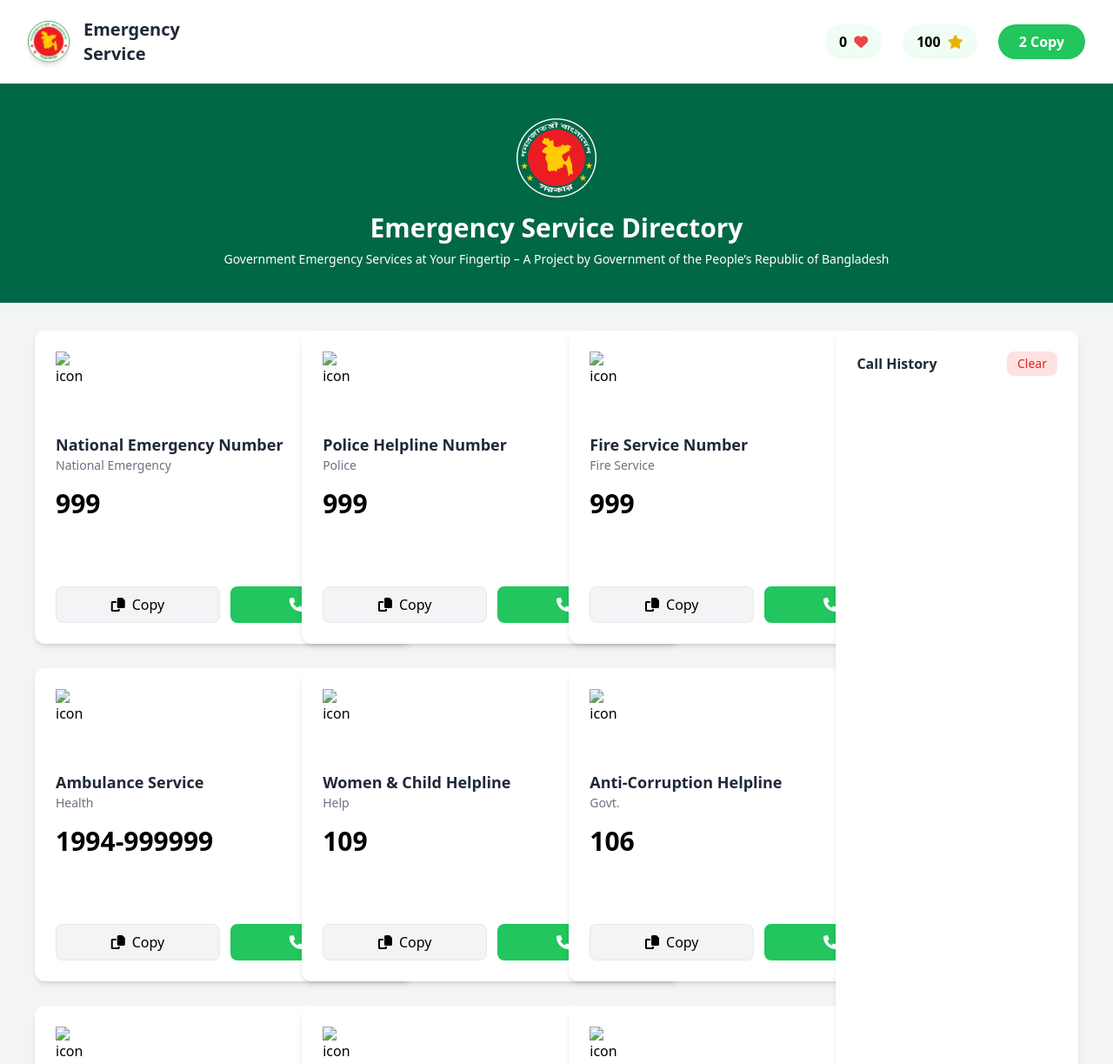
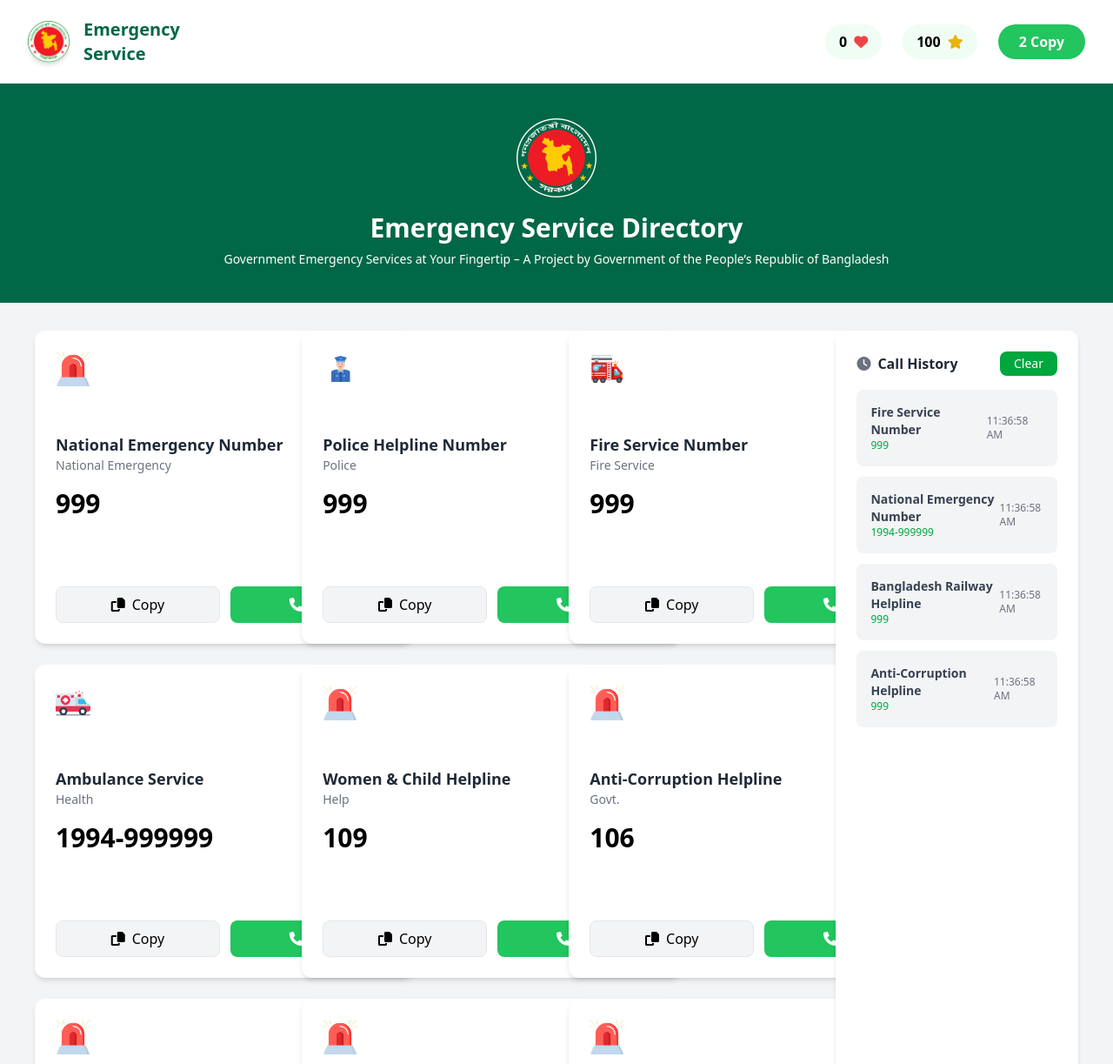
Before and after one commit to tarifzaman/assignment-5, a plain HTML site: page index.html in a window 1280 px wide. Shown: the top 1223 px of the page at 87% size. Drawn offline with nearby package versions, Linux system fonts and the light colour scheme.

Commit message:
final front done

```diff
--- a/index.html
+++ b/index.html
@@ -3,7 +3,7 @@
   <head>
     <meta charset="UTF-8" />
     <meta name="viewport" content="width=device-width, initial-scale=1.0" />
-    <title>Document</title>
+    <title>Emergency Service Directory</title>
     <script src="https://cdn.tailwindcss.com"></script>
     <link
       rel="stylesheet"
@@ -21,7 +21,7 @@
           >
             <img src="./images/logo.png" alt="" />
           </div>
-          <h1 class="text-xl font-bold text-gray-800">
+          <h1 class="text-xl font-bold text-[#006747]">
             Emergency <br />
             Service
           </h1>
@@ -47,7 +47,6 @@
         </div>
       </div>
     </nav>
-
     <!-- Banner -->
     <section
       class="w-full text-white text-center py-10"
@@ -64,6 +63,7 @@
         Government of the People’s Republic of Bangladesh
       </p>
     </section>
+
     <!-- Main Content -->
     <main class="flex px-10 py-8 space-x-6">
       <!-- Left side: 9 cards -->
@@ -74,7 +74,7 @@
           class="bg-white shadow-md rounded-xl p-6 w-[436px] h-[360px] flex flex-col justify-between"
         >
           <div class="flex justify-between items-start">
-            <img src="icon1.png" alt="icon" class="w-10 h-10" />
+            <img src="./images/emergency.png" alt="icon" class="w-10 h-10" />
             <i
               class="fas fa-heart text-gray-400 hover:text-red-500 cursor-pointer"
             ></i>
@@ -99,12 +99,13 @@
             </button>
           </div>
         </div>
+
         <!-- 2 -->
         <div
           class="bg-white shadow-md rounded-xl p-6 w-[436px] h-[360px] flex flex-col justify-between"
         >
           <div class="flex justify-between items-start">
-            <img src="icon2.png" alt="icon" class="w-10 h-10" />
+            <img src="./images/police.png" alt="icon" class="w-10 h-10" />
             <i
               class="fas fa-heart text-gray-400 hover:text-red-500 cursor-pointer"
             ></i>
@@ -129,12 +130,13 @@
             </button>
           </div>
         </div>
+
         <!-- 3 -->
         <div
           class="bg-white shadow-md rounded-xl p-6 w-[436px] h-[360px] flex flex-col justify-between"
         >
           <div class="flex justify-between items-start">
-            <img src="icon3.png" alt="icon" class="w-10 h-10" />
+            <img src="./images/fire-service.png" alt="icon" class="w-10 h-10" />
             <i
               class="fas fa-heart text-gray-400 hover:text-red-500 cursor-pointer"
             ></i>
@@ -157,12 +159,13 @@
             </button>
           </div>
         </div>
+
         <!-- 4 -->
         <div
           class="bg-white shadow-md rounded-xl p-6 w-[436px] h-[360px] flex flex-col justify-between"
         >
           <div class="flex justify-between items-start">
-            <img src="icon4.png" alt="icon" class="w-10 h-10" />
+            <img src="./images/ambulance.png" alt="icon" class="w-10 h-10" />
             <i
               class="fas fa-heart text-gray-400 hover:text-red-500 cursor-pointer"
             ></i>
@@ -185,12 +188,13 @@
             </button>
           </div>
         </div>
+
         <!-- 5 -->
         <div
           class="bg-white shadow-md rounded-xl p-6 w-[436px] h-[360px] flex flex-col justify-between"
         >
           <div class="flex justify-between items-start">
-            <img src="icon5.png" alt="icon" class="w-10 h-10" />
+            <img src="./images/emergency.png" alt="icon" class="w-10 h-10" />
             <i
               class="fas fa-heart text-gray-400 hover:text-red-500 cursor-pointer"
             ></i>
@@ -215,12 +219,13 @@
             </button>
           </div>
         </div>
+
         <!-- 6 -->
         <div
           class="bg-white shadow-md rounded-xl p-6 w-[436px] h-[360px] flex flex-col justify-between"
         >
           <div class="flex justify-between items-start">
-            <img src="icon6.png" alt="icon" class="w-10 h-10" />
+            <img src="./images/emergency.png" alt="icon" class="w-10 h-10" />
             <i
               class="fas fa-heart text-gray-400 hover:text-red-500 cursor-pointer"
             ></i>
@@ -245,12 +250,13 @@
             </button>
           </div>
         </div>
+
         <!-- 7 -->
         <div
           class="bg-white shadow-md rounded-xl p-6 w-[436px] h-[360px] flex flex-col justify-between"
         >
           <div class="flex justify-between items-start">
-            <img src="icon7.png" alt="icon" class="w-10 h-10" />
+            <img src="./images/emergency.png" alt="icon" class="w-10 h-10" />
             <i
               class="fas fa-heart text-gray-400 hover:text-red-500 cursor-pointer"
             ></i>
@@ -275,12 +281,13 @@
             </button>
           </div>
         </div>
+
         <!-- 8 -->
         <div
           class="bg-white shadow-md rounded-xl p-6 w-[436px] h-[360px] flex flex-col justify-between"
         >
           <div class="flex justify-between items-start">
-            <img src="icon8.png" alt="icon" class="w-10 h-10" />
+            <img src="./images/emergency.png" alt="icon" class="w-10 h-10" />
             <i
               class="fas fa-heart text-gray-400 hover:text-red-500 cursor-pointer"
             ></i>
@@ -303,12 +310,13 @@
             </button>
           </div>
         </div>
+
         <!-- 9 -->
         <div
           class="bg-white shadow-md rounded-xl p-6 w-[436px] h-[360px] flex flex-col justify-between"
         >
           <div class="flex justify-between items-start">
-            <img src="icon9.png" alt="icon" class="w-10 h-10" />
+            <img src="./images/emergency.png" alt="icon" class="w-10 h-10" />
             <i
               class="fas fa-heart text-gray-400 hover:text-red-500 cursor-pointer"
             ></i>
@@ -334,15 +342,66 @@
           </div>
         </div>
       </div>
-      <!-- Right side: Call History -->
-      <aside class="bg-white shadow-md rounded-xl w-[400px] h-[1140px] p-6">
+
+      <aside class="bg-white shadow-md rounded-xl w-[400px] p-6">
+        <!-- Header -->
         <div class="flex justify-between items-center mb-4">
-          <h2 class="font-bold text-gray-800">Call History</h2>
-          <button class="text-sm bg-red-100 text-red-600 px-3 py-1 rounded-lg">
+          <h2 class="font-bold text-gray-800 flex items-center space-x-2">
+            <i class="fas fa-clock text-gray-500"></i>
+            <span>Call History</span>
+          </h2>
+          <button class="text-sm bg-[#00A63E] text-white px-4 py-1 rounded-lg">
             Clear
           </button>
         </div>
+
+        <!-- Call List -->
+        <ul class="space-y-3 text-sm overflow-y-auto max-h-[1000px]">
+          <li
+            class="flex justify-between items-center bg-gray-100 rounded-lg p-4"
+          >
+            <div>
+              <p class="font-semibold text-gray-700">Fire Service Number</p>
+              <p class="text-[#00A63E] text-xs">999</p>
+            </div>
+            <span class="text-xs text-gray-500">11:36:58 AM</span>
+          </li>
+          <li
+            class="flex justify-between items-center bg-gray-100 rounded-lg p-4"
+          >
+            <div>
+              <p class="font-semibold text-gray-700">
+                National Emergency Number
+              </p>
+              <p class="text-[#00A63E] text-xs">1994-999999</p>
+            </div>
+            <span class="text-xs text-gray-500">11:36:58 AM</span>
+          </li>
+          <li
+            class="flex justify-between items-center bg-gray-100 rounded-lg p-4"
+          >
+            <div>
+              <p class="font-semibold text-gray-700">
+                Bangladesh Railway Helpline
+              </p>
+              <p class="text-[#00A63E] text-xs">999</p>
+            </div>
+            <span class="text-xs text-gray-500">11:36:58 AM</span>
+          </li>
+          <li
+            class="flex justify-between items-center bg-gray-100 rounded-lg p-4"
+          >
+            <div>
+              <p class="font-semibold text-gray-700">
+                Anti-Corruption Helpline
+              </p>
+              <p class="text-[#00A63E] text-xs">999</p>
+            </div>
+            <span class="text-xs text-gray-500">11:36:58 AM</span>
+          </li>
+        </ul>
       </aside>
     </main>
+    <script src="./script.js"></script>
   </body>
 </html>
```
